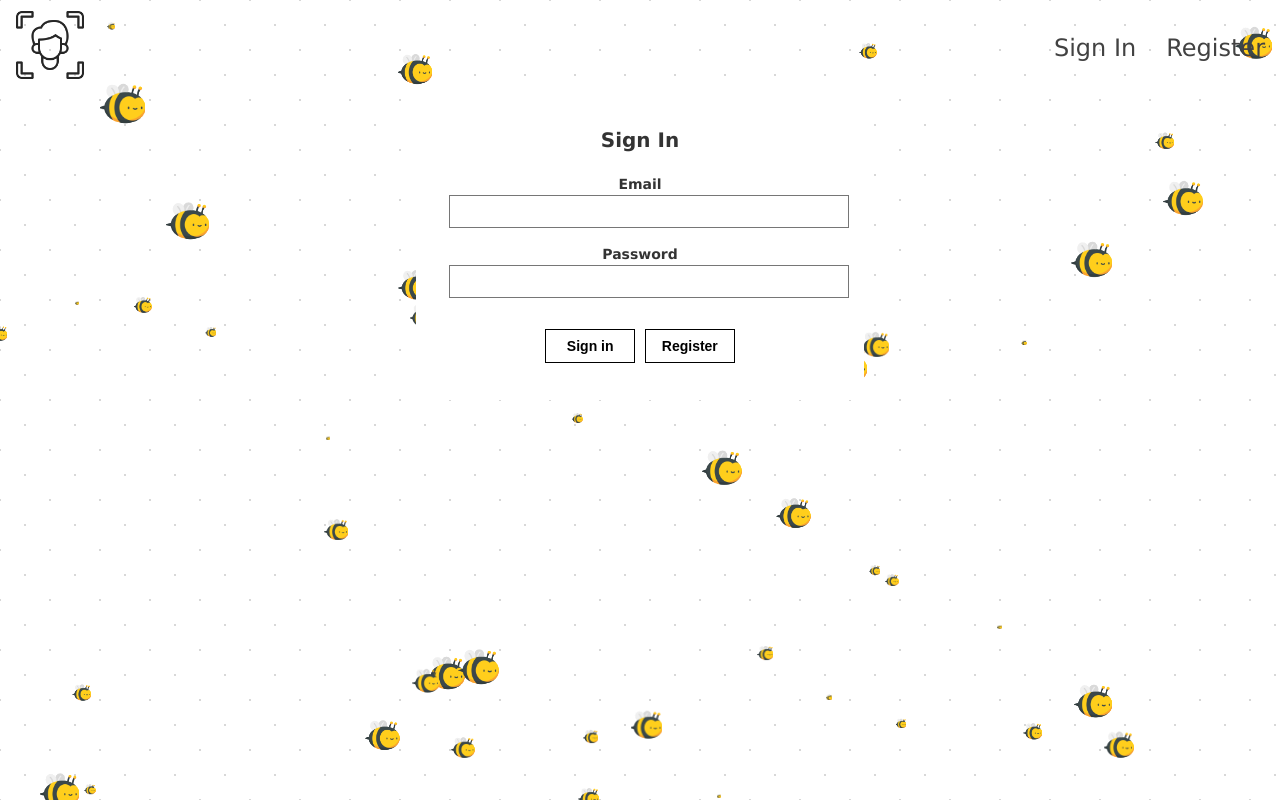
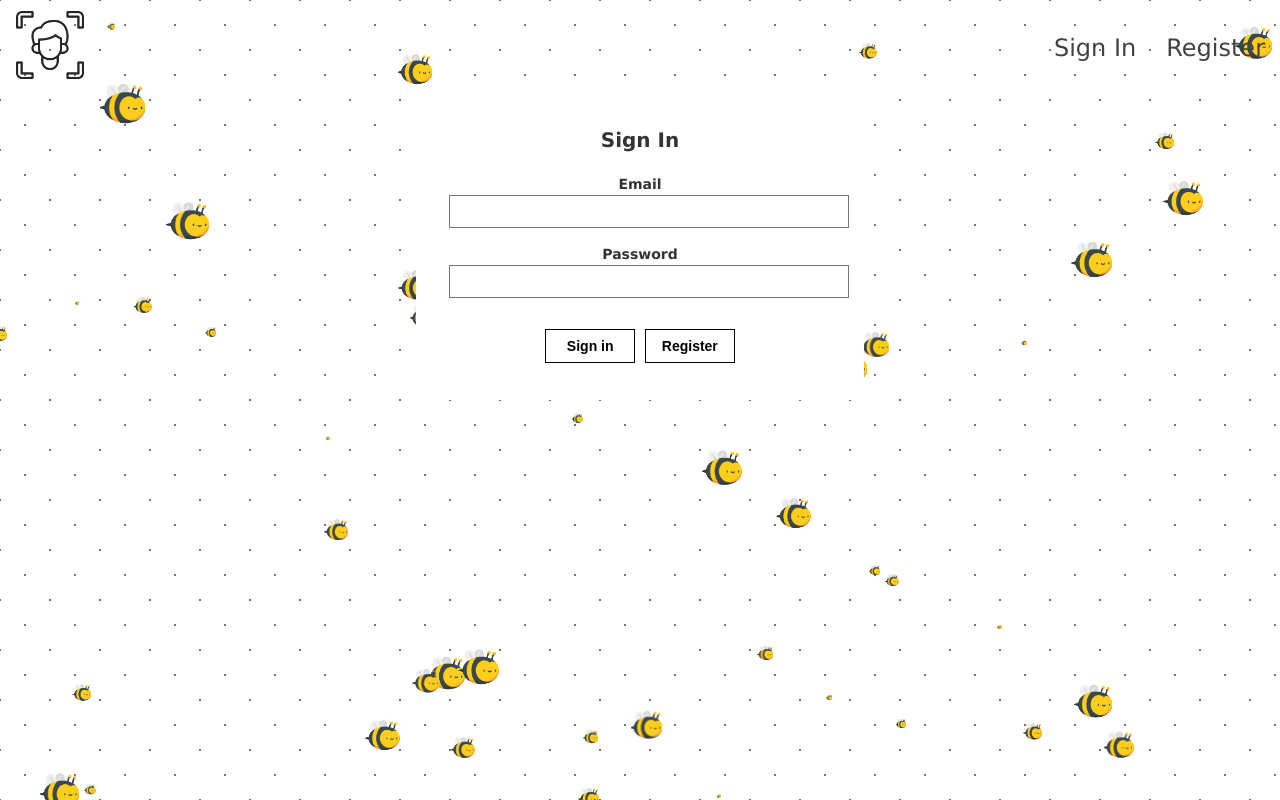
Before and after one commit to IamDarya/face-recognition, a React (Create React App) app: page / in a window 1280 px wide. Built offline with nearby package versions, Linux system fonts and the light colour scheme.

Commit message:
fix: particles

```diff
--- a/package.json
+++ b/package.json
@@ -18,7 +18,6 @@
     "react": "^17.0.2",
     "react-dom": "^17.0.2",
     "react-parallax-tilt": "^1.5.71",
-    "react-particles-js": "^3.5.3",
     "react-redux": "^7.2.6",
     "react-scripts": "4.0.3",
     "react-tsparticles": "^1.37.5",
--- a/src/App.css
+++ b/src/App.css
@@ -1,8 +1,8 @@
 .App {
   text-align: center;
   background-color: #e5e5f700;
-  background-image: radial-gradient(#42424235 0.8px, transparent 0.8px),
-    radial-gradient(#42424235 0.8px, #e5e5f700 0.8px);
+  background-image: radial-gradient(#424242bd 0.8px, transparent 0.8px),
+    radial-gradient(#424242bd 0.8px, #e5e5f700 0.8px);
   background-size: 50px 50px;
   background-position: 0 0, 25px 25px;
   height: 100vh;
```
